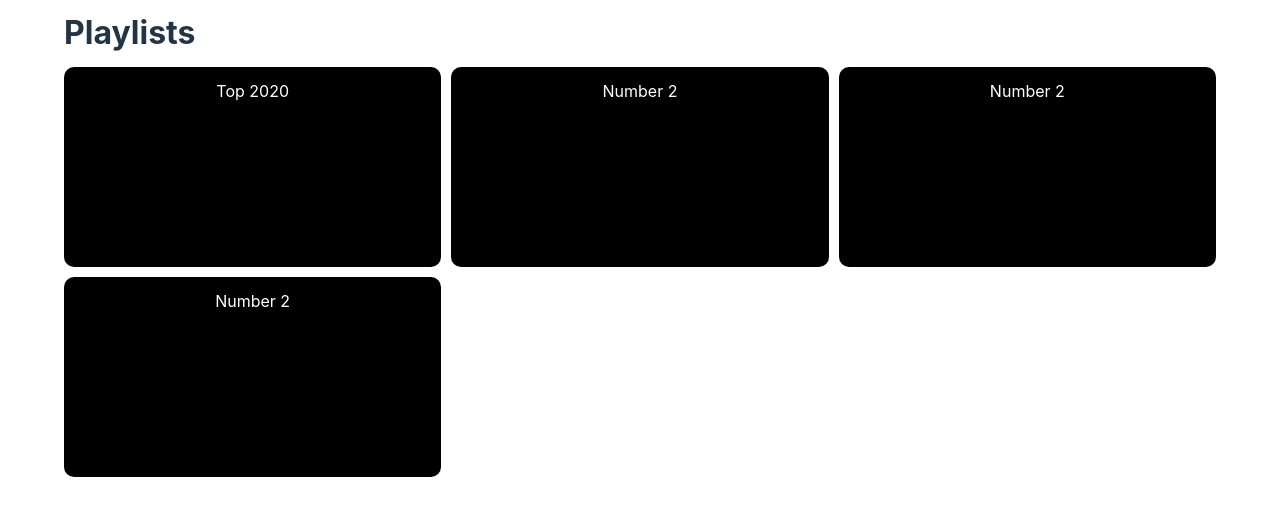
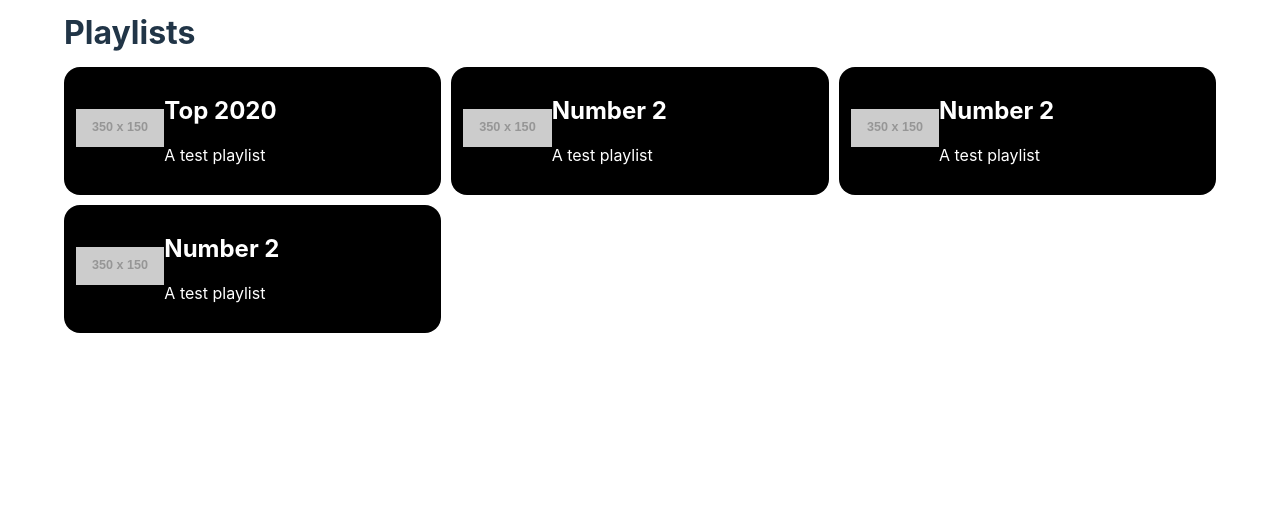
Before and after one commit to usmanity/playlists, a Svelte app: page / in a window 1280 px wide. Shown: the top 516 px of the page. Built offline with nearby package versions, Linux system fonts and the light colour scheme.

Commit message:
more card styling to help with the grid and flex

```diff
--- a/src/data/playlists.json
+++ b/src/data/playlists.json
@@ -2,21 +2,25 @@
   {
     "name": "Top 2020",
     "link": "https://boardsearch.io",
-    "description": "A test playlist"
+    "description": "A test playlist",
+    "image": "https://via.placeholder.com/350x150"
   },
   {
     "name": "Number 2",
     "link": "https://boardsearch.io",
-    "description": "A test playlist"
+    "description": "A test playlist",
+    "image": "https://via.placeholder.com/350x150"
   },
   {
     "name": "Number 2",
     "link": "https://boardsearch.io",
-    "description": "A test playlist"
+    "description": "A test playlist",
+    "image": "https://via.placeholder.com/350x150"
   },
   {
     "name": "Number 2",
     "link": "https://boardsearch.io",
-    "description": "A test playlist"
+    "description": "A test playlist",
+    "image": "https://via.placeholder.com/350x150"
   }
 ]
--- a/src/lib/Playlists.svelte
+++ b/src/lib/Playlists.svelte
@@ -6,6 +6,16 @@
 
 <grid>
   {#each playlists as playlist}
-    <card>{playlist.name}</card>
+    <card>
+      <flex>
+        <left>
+          <img src={playlist.image} alt={playlist.name} />
+        </left>
+        <right
+          ><h2>{playlist.name}</h2>
+          <p>{playlist.description}</p></right
+        >
+      </flex>
+    </card>
   {/each}
 </grid>
--- a/src/styles/playlist.css
+++ b/src/styles/playlist.css
@@ -3,11 +3,40 @@ grid {
     grid-template-columns: repeat(3, 1fr);
     grid-gap: 10px;
 }
+@media screen and (max-width: 768px) {
+    grid {
+        grid-template-columns: repeat(2, 1fr);
+    }
+}
+@media screen and (max-width: 480px) {
+    grid {
+        grid-template-columns: repeat(1, 1fr);
+    }
+}
+
+flex {
+    display: flex;
+    flex-wrap: wrap;
+    justify-content: space-between;
+    align-items: center;
+}
+
+left {
+    width: 25%;
+    overflow: hidden;
+}
+left img {
+width: 100%;
+}
+right {
+    width: 75%;
+    height: 100%;
+}
 
 card {
     background-color: #000;
     color: #fff;
-    border-radius: 10px;
+    border-radius: 16px;
     padding: 10px;
     box-sizing: border-box;
     display: flex;
@@ -15,11 +44,11 @@ card {
     justify-content: space-between;
     align-items: center;
     width: 100%;
-    height: 200px;
+    min-height: 120px;
     border: 2px solid transparent;
 }
 card:hover {
-    border: 2px solid #efc;
+    border: 2px solid rgba(86, 86, 255, 0.6);
     cursor: pointer;
     transition: all 0.42s ease-in;
 }
```
